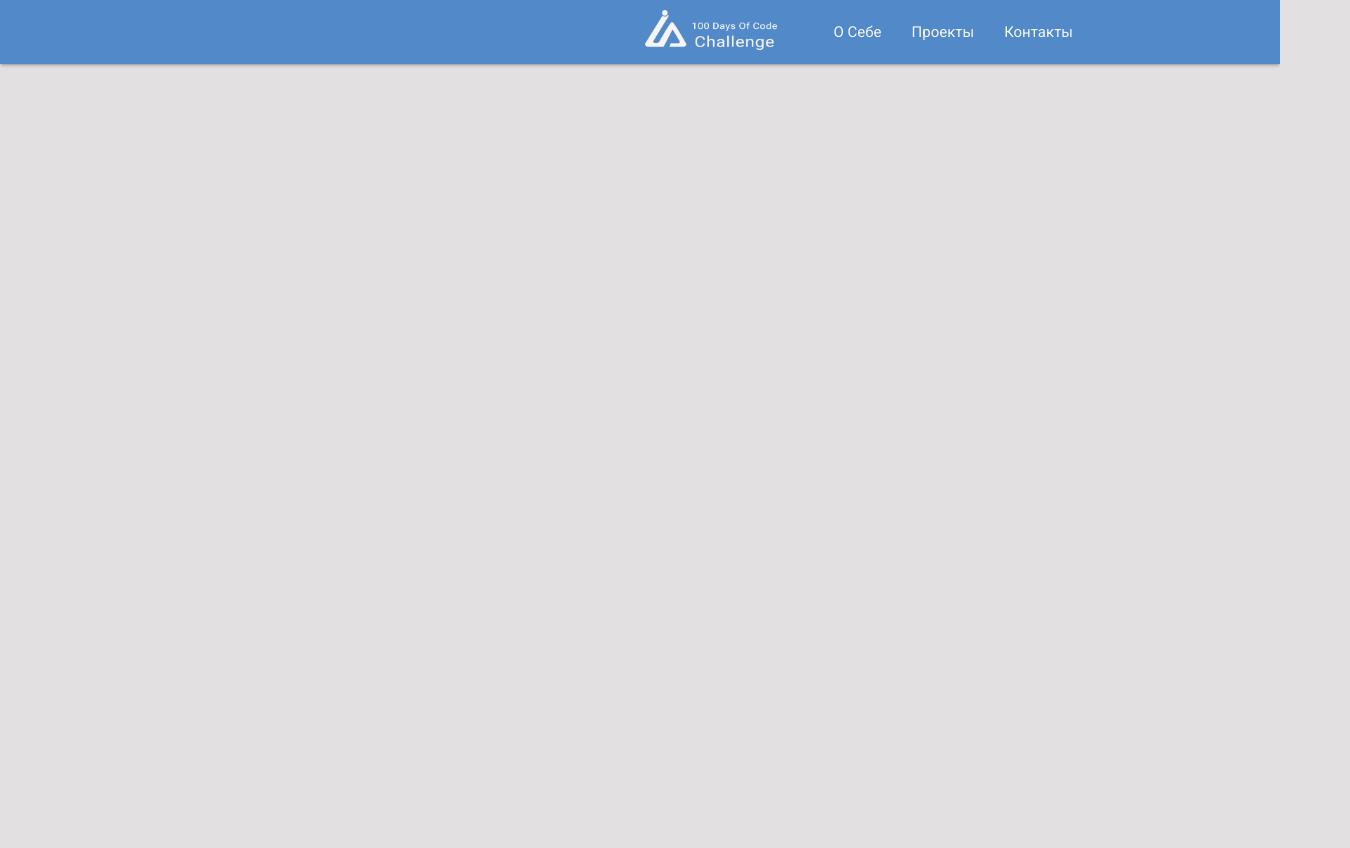
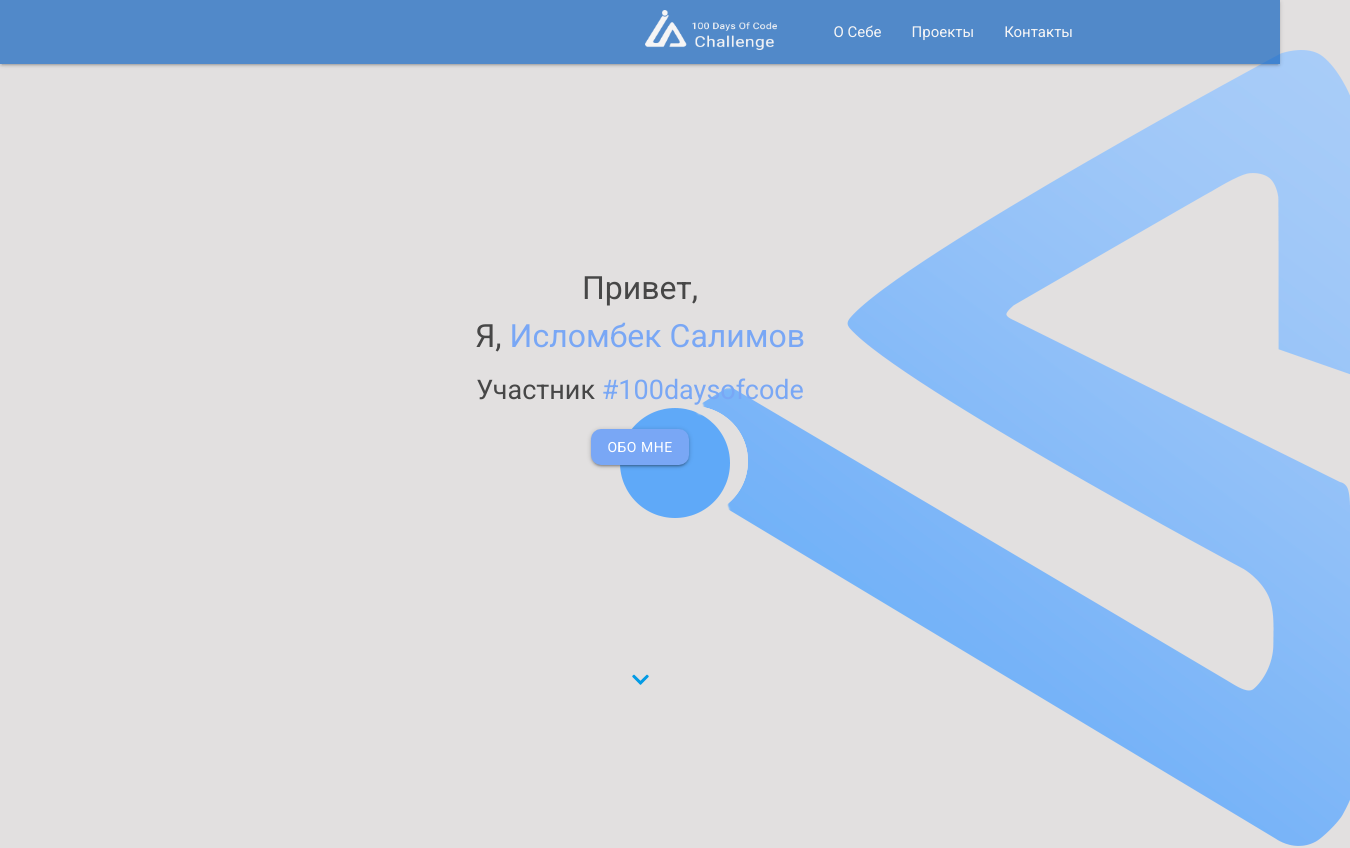
Before and after one commit to mj11rock/100DaysOfCode, a React (Create React App) app: page / in a window 1280 px wide. Shown: the top 848 px of the page, 1350 px wide, since content can reach past the window. Before the commit the page ends 800 px from the top, so only its background shows below. Built offline with nearby package versions, Linux system fonts and the light colour scheme.

Commit message:
welcome page

```diff
--- a/src/App.js
+++ b/src/App.js
@@ -1,11 +1,12 @@
 import React from "react";
 import "./App.css";
 import NavBar from "./components/Navbar";
-
+import Welcome from "./components/welcome";
 function App() {
   return (
     <div className="App">
       <NavBar />
+      <Welcome />
     </div>
   );
 }
--- a/src/components/about.jsx
+++ b/src/components/about.jsx
@@ -0,0 +1,3 @@
+const About = () => {
+  return <div className="about-wrapper" />;
+};
--- /dev/null
+++ b/src/components/welcome.jsx
@@ -0,0 +1,44 @@
+import React from "react";
+import bg from "../img/welcomeBg.png";
+const Welcome = () => {
+  return (
+    <div className="welcome-wrapper">
+      <div className="container">
+        <p className="font-standart">Привет,</p>
+        <span className="font-standart">Я, </span>{" "}
+        <span className="font-highlight">
+          <strong>Исломбек Салимов</strong>
+        </span>
+        <div className="participant">
+          <span className="font-standart">Участник </span>
+          <span className="font-highlight">#100daysofcode</span>
+        </div>
+        <div className="btn">Обо мне</div>
+      </div>
+      <div className="bg">
+        <img src={bg} alt="" />
+      </div>
+      <div className="arrowdown">
+        <a>
+          <svg
+            aria-hidden="true"
+            focusable="false"
+            data-prefix="fas"
+            data-icon="chevron-down"
+            class="svg-inline--fa fa-chevron-down fa-w-14 scrollDown__StyledIcon-sc-11jmwtl-1 haUUnJ"
+            role="img"
+            xmlns="http://www.w3.org/2000/svg"
+            viewBox="0 0 448 512"
+          >
+            <path
+              fill="currentColor"
+              d="M207.029 381.476L12.686 187.132c-9.373-9.373-9.373-24.569 0-33.941l22.667-22.667c9.357-9.357 24.522-9.375 33.901-.04L224 284.505l154.745-154.021c9.379-9.335 24.544-9.317 33.901.04l22.667 22.667c9.373 9.373 9.373 24.569 0 33.941L240.971 381.476c-9.373 9.372-24.569 9.372-33.942 0z"
+            />
+          </svg>
+        </a>
+      </div>
+    </div>
+  );
+};
+
+export default Welcome;
--- a/src/styles/scss/main.scss
+++ b/src/styles/scss/main.scss
@@ -1,8 +1,13 @@
 @import url("https://fonts.googleapis.com/css?family=Roboto&display=swap");
 
+$primary-color: #79a7f5;
+$standart-color: #474747;
 body {
   background-color: #e2e0e0;
   font-family: "Roboto", sans-serif;
+  max-width: 100%;
+  overflow-x: hidden;
+  height: 2000px;
 }
 
 .nav-wrapper {
@@ -16,3 +21,51 @@ body {
     max-height: 50px;
   }
 }
+
+.welcome-wrapper {
+  padding: 200px 20px;
+  font-size: 32px;
+
+  p {
+    margin: 0;
+  }
+  .font-standart {
+    color: $standart-color;
+  }
+  .font-highlight {
+    text-decoration: none;
+    line-height: 1;
+    color: $primary-color;
+  }
+
+  .btn {
+    border-radius: 10px;
+    background-color: $primary-color;
+
+    &:hover {
+      background-color: darken($primary-color, 5%);
+    }
+    &:active {
+      background-color: darken($primary-color, 10%);
+      transform: scale(0.97);
+      transition: 0.2s;
+    }
+  }
+  .bg {
+    position: absolute;
+    z-index: -1;
+    top: 50px;
+    right: -70px;
+  }
+}
+.participant {
+  margin: 10px 0;
+  font-size: 27px;
+}
+.arrowdown {
+  cursor: pointer;
+  width: 17px;
+  height: auto;
+  margin: 0 auto;
+  margin-top: 15%;
+}
```
Also changed, not shown: src/img/welcomeBg.png (added).
